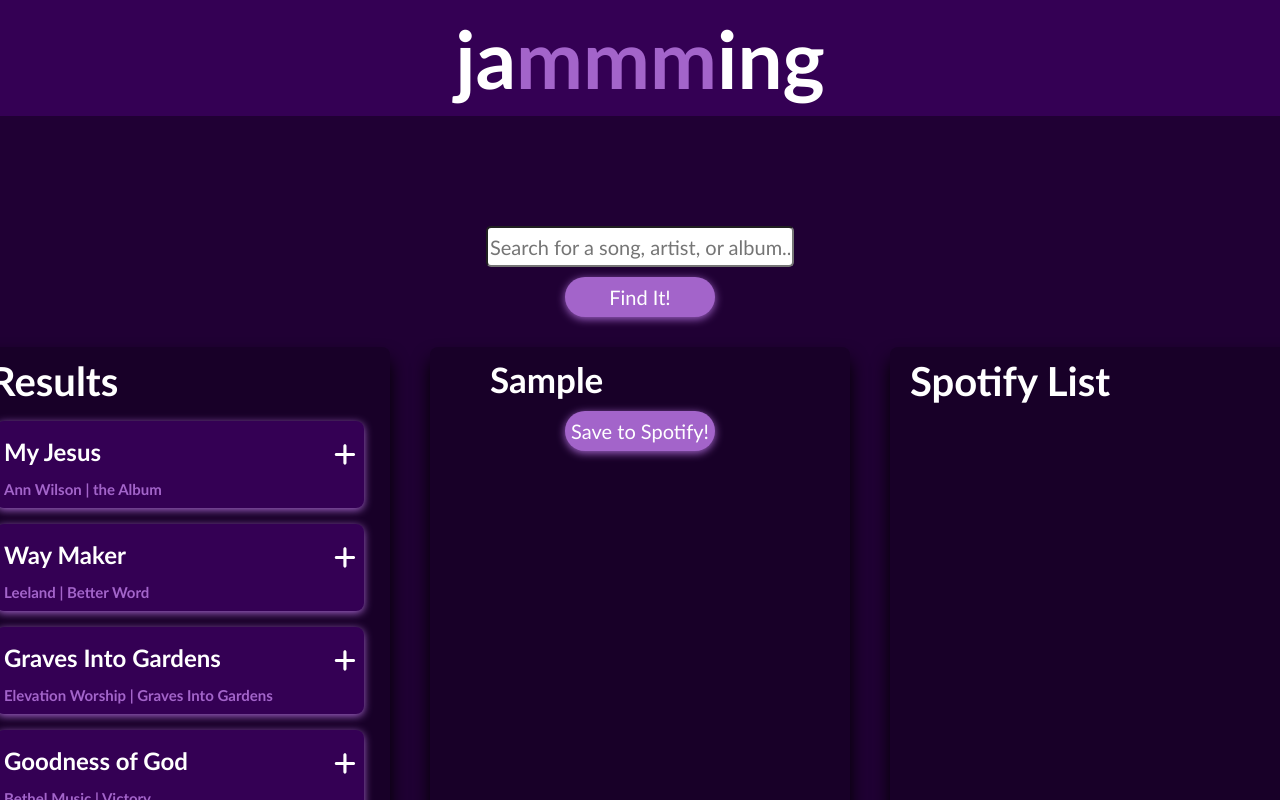
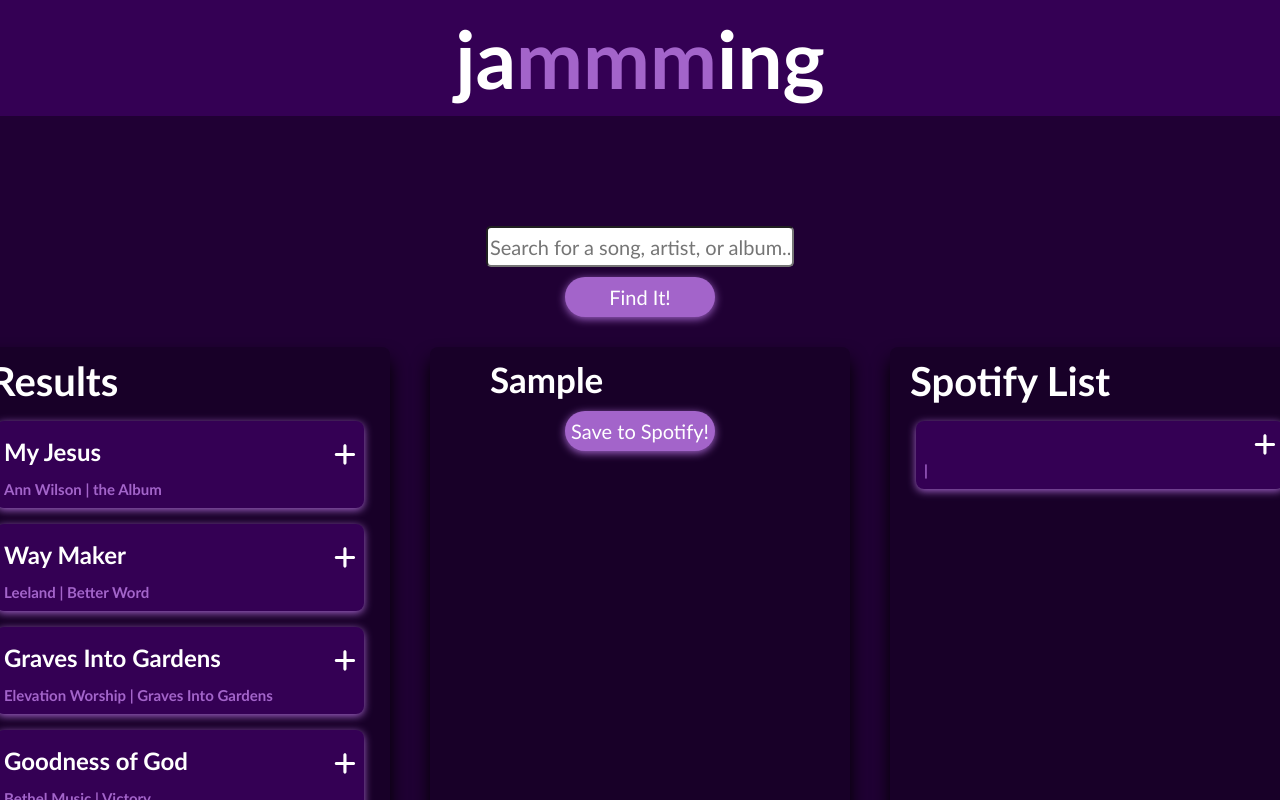
Before and after one commit to MariaRagone/jamming, a React (Create React App) app: page / in a window 1280 px wide. Both pictures are taken after typing "Sample" into the empty fields and a click on the button "Save to Spotify!". Shown: the top 800 px of the page. Built offline with nearby package versions, Linux system fonts and the light colour scheme.

Commit message:
save to spotify button adds stuff to spotify list component

```diff
--- a/src/Components/Playlist/Playlist.js
+++ b/src/Components/Playlist/Playlist.js
@@ -2,16 +2,14 @@ import React, { useState } from "react";
 import "./PlayList.css";
 import Track from "../Track/Track";
 import Button from "../Buttons/Button";
-import SpotifyPlayList from "../SpotifyPlayList/SpotifyPlayList";
 
 const PlayList = ({
   resultsList,
-  track,
   playList,
   addTrackToPlayList,
   removeTrackFromPlaylist,
   addPlayListToSpotify,
-  userSpotifyList,
+  userSpotifyList = [],
 }) => {
   const [playListName, setPlayListName] = useState("");
 
@@ -48,10 +46,7 @@ const PlayList = ({
           type="submit"
           name={"Save to Spotify!"}
           onClick={() => addPlayListToSpotify(playList)}
-        >
-          {console.log(`spotify playlist: ${userSpotifyList}`)}
-          {/* {console.log(`playlist: ${playList}`)} */}
-        </Button>
+        ></Button>
       </div>
     </div>
   );
--- a/src/Components/SpotifyPlayList/SpotifyPlayList.js
+++ b/src/Components/SpotifyPlayList/SpotifyPlayList.js
@@ -3,7 +3,6 @@ import Track from "../Track/Track";
 
 const SpotifyPlayList = ({
   resultsList,
-  track,
   playList,
   addTrackToPlayList,
   removeTrackFromPlaylist,
@@ -14,9 +13,9 @@ const SpotifyPlayList = ({
     <div className="play-list">
       <h2>Spotify List</h2>{" "}
       <div>
-        {userSpotifyList.some((track) => {
+        {userSpotifyList.map((track) => {
           return (
-            <div key={track.uri}>
+            <div key={track.id}>
               <Track
                 track={track}
                 resultsList={resultsList}
```
